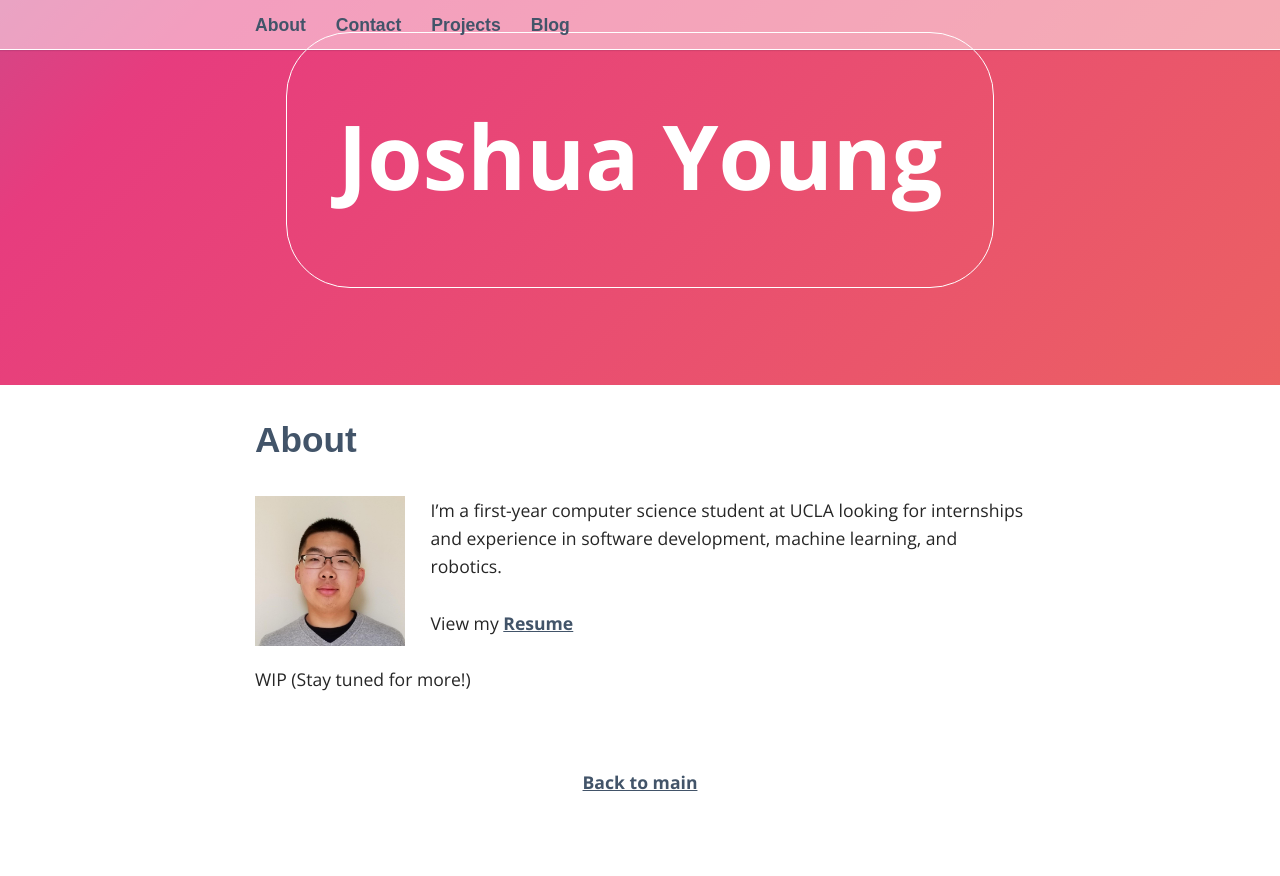
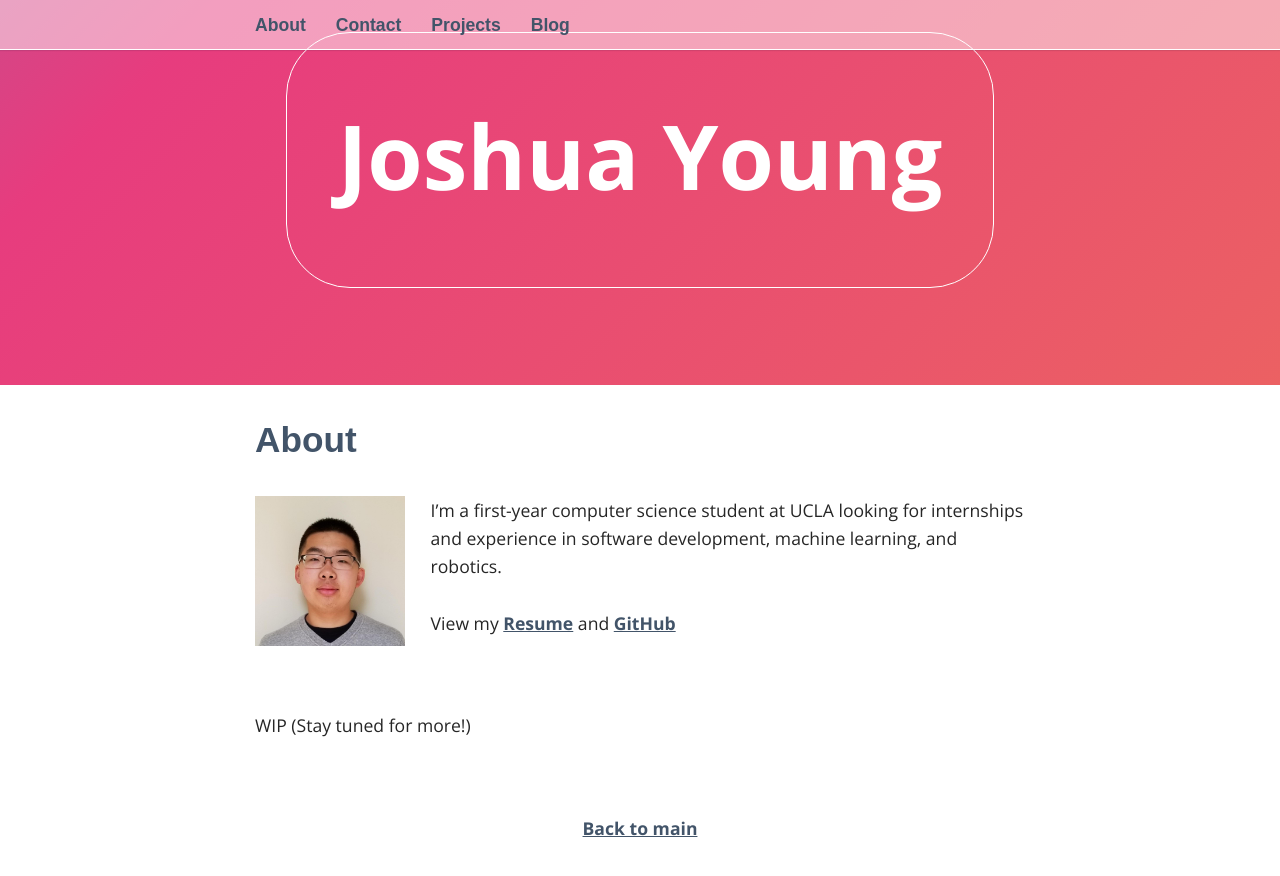
Before and after one commit to joshua-y/joshua-y-oldwebsite, a Jekyll site: the page built from _pages/01_about.md, in a window 1280 px wide and 900 px high, scrolled down 115 px. Shown: the top 876 px of the window. Built offline with Jekyll 4.4.1, drawn with Linux system fonts in a browser that asks for light colours; some web fonts are replaced; before the commit the page ends 969 px from its top, so only the background shows below that.

Commit message:
Updated pages and links

```diff
--- a/_pages/01_about.md
+++ b/_pages/01_about.md
@@ -8,6 +8,7 @@ permalink: /about/
 
 I'm a first-year computer science student at UCLA looking for internships and experience in software development, machine learning, and robotics.
 <br><br>
-View my [Resume](../images/Updated Resume.pdf){:target="_blank"}
+View my [Resume](../images/Updated Resume.pdf){:target="_blank"} and [GitHub](https://github.com/joshua-y)
+
 <br><br>
 WIP (Stay tuned for more!)
```
Also changed, not shown: _pages/02_contact.md (+0 -2 lines), 1 other file.
